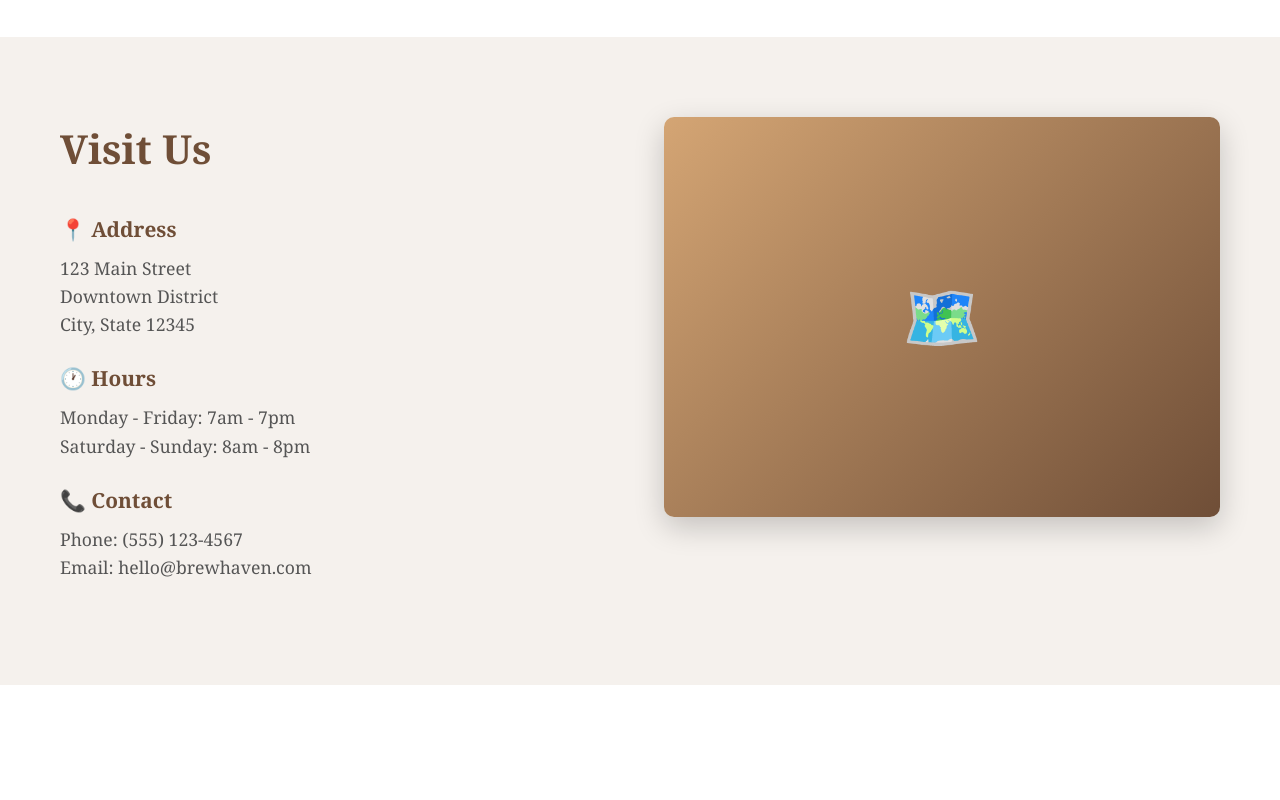
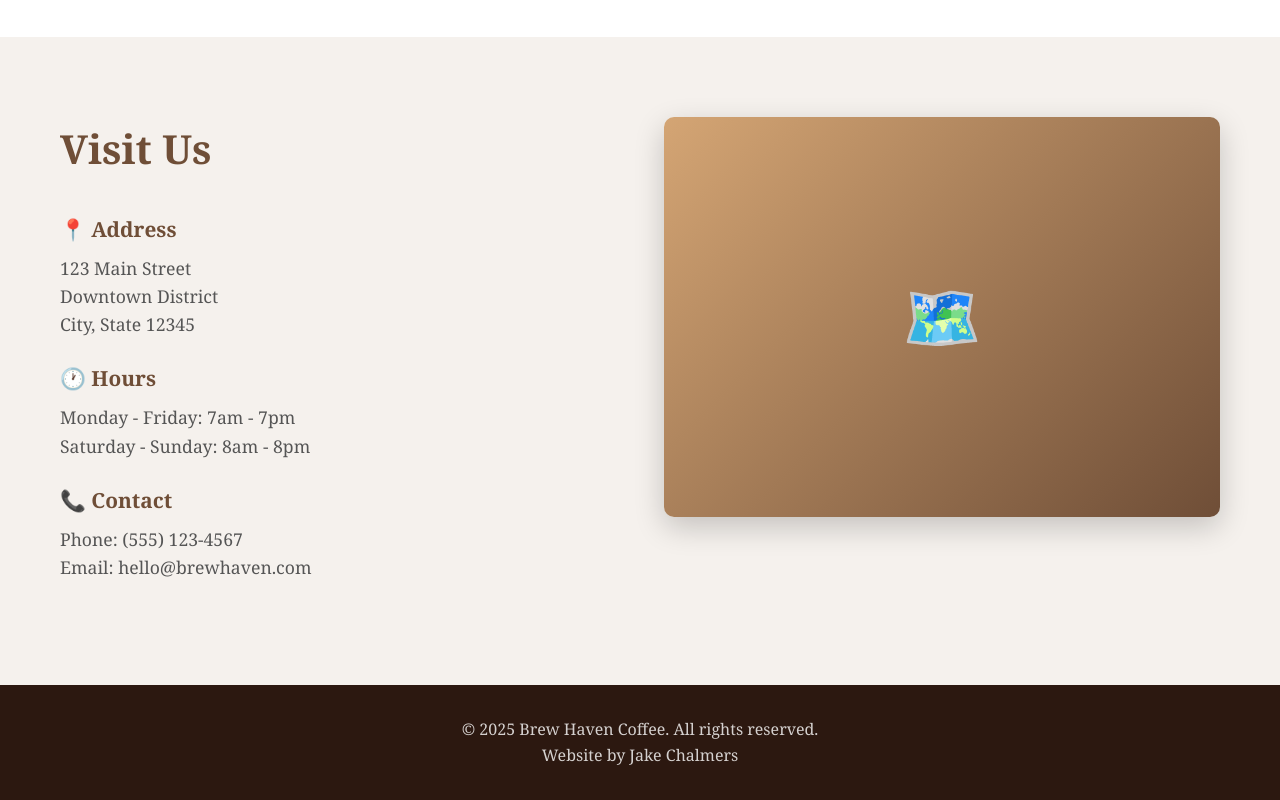
Before and after one commit to JakobCoding/Brew-Haven, a plain HTML site: page index.html in a window 1280 px wide. Shown: the part 1925-2725 px from the top of the page. Before the commit the page ends 2610 px from the top, so only its background shows below. Drawn offline with Linux system fonts and the light colour scheme.

Commit message:
Footer section Added

```diff
--- a/index.html
+++ b/index.html
@@ -388,6 +388,13 @@
         </div>
     </section>
 
+    <!-- Footer -->
+     <footer>
+        <div class="container">
+            <p>&copy; 2025 Brew Haven Coffee. All rights reserved.</p>
+            <p>Website by Jake Chalmers</p>
+        </div>
+    </footer>
 
 
 
```
